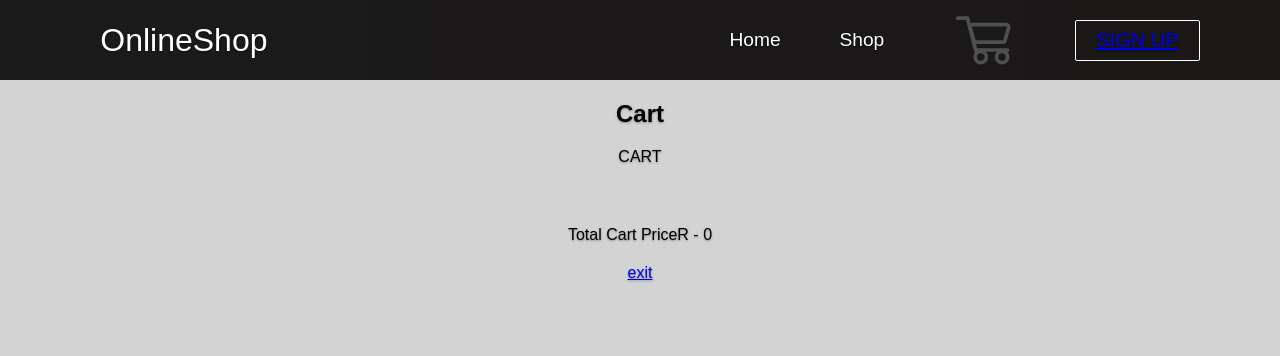
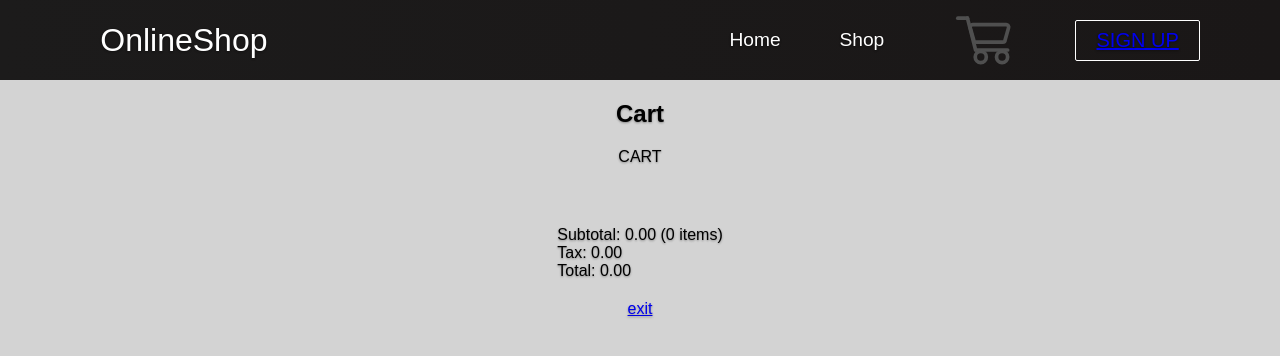
Before and after one commit to pinkx-xlink/react-shopping-cart-project, a React (Create React App) app in the folder shopping-cart/: page /cart in a window 1280 px wide. Shown: the top 356 px of the page. Built offline with nearby package versions, Linux system fonts and the light colour scheme.

Commit message:
Set price toFixed(2) so that decimal amounts are displayed in US $ format ($12.34), and add tax and total

```diff
--- a/shopping-cart/src/components/pages/Cart.js
+++ b/shopping-cart/src/components/pages/Cart.js
@@ -7,6 +7,9 @@ const Cart = ({ cart, setCart, handleChange }) => {
     };
 
     const price = cart.reduce((total, item) => total + item.amount * item.price, 0);
+    const prettyPrice = price.toFixed(2);
+    const salesTax = (price * 0.15).toFixed(2);
+    const totalPrice = (price + parseFloat(salesTax)).toFixed(2);
 
     const results = [];
     // const showCartItems = ({ cart, setMyItems, handleChange }) => {
@@ -50,8 +53,9 @@ const Cart = ({ cart, setCart, handleChange }) => {
             <div>{results}</div>
             <ul>  </ul>
             <div className='total'>
-                <span>Total Cart Price</span>
-                <span>R - {price}</span>
+                <span>Subtotal: {prettyPrice} ({cart.length} items)</span>
+                <p>Tax: {salesTax}</p>
+                <span>Total: {totalPrice}</span>
             </div>
             <Link to="/shop">exit</Link>
         </article>
```
